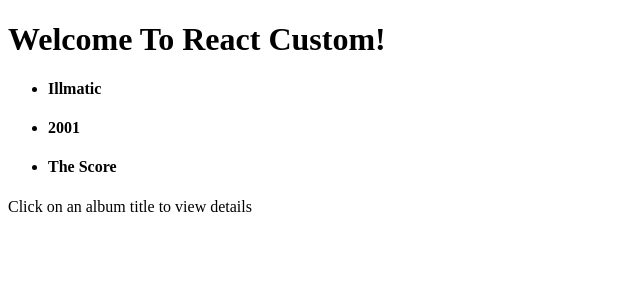
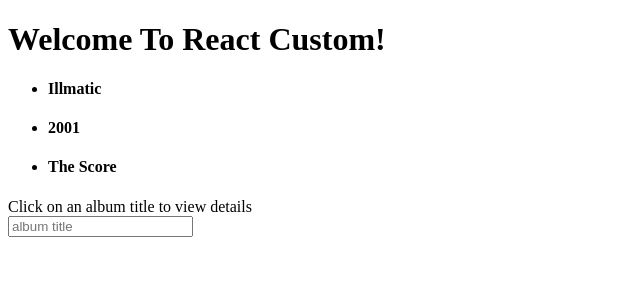
Before and after one commit to edgarfinn/Webpack-heroku-test, a React app: page / in a window 1280 px wide. Shown: the top 300 px of the page, without its empty margins (0-640 px from the left). Built offline with nearby package versions, Linux system fonts and the light colour scheme.

Commit message:
configure basic react form input

```diff
--- a/package.json
+++ b/package.json
@@ -30,6 +30,7 @@
     "react": "^16.2.0",
     "react-dom": "^16.2.0",
     "react-redux": "^5.0.7",
-    "redux": "^3.7.2"
+    "redux": "^3.7.2",
+    "redux-form": "^7.3.0"
   }
 }
--- a/src/components/App.js
+++ b/src/components/App.js
@@ -1,6 +1,7 @@
 import React, {Component} from 'react';
 import AlbumList from '../containers/AlbumList/album_list';
 import AlbumDetail from '../containers/AlbumDetail/album_detail';
+import NewAlbumForm from '../containers/NewAlbumForm/new_album_form';
 
 class App extends Component {
   render() {
@@ -9,9 +10,11 @@
         <h1>Welcome To React Custom!</h1>
         <AlbumList />
         <AlbumDetail />
+        <NewAlbumForm />
       </div>
     )
   }
 }
 
+
 export default App;
--- /dev/null
+++ b/src/containers/NewAlbumForm/InputField/input_field.js
@@ -0,0 +1,13 @@
+import React from 'react';
+
+export default (field) => {
+  return (
+    <div>
+      <input
+        type="text"
+        placeholder="album title"
+        {...field.input}
+      />
+    </div>
+  )
+}
--- /dev/null
+++ b/src/containers/NewAlbumForm/new_album_form.js
@@ -0,0 +1,29 @@
+import React from 'react';
+import {Field, reduxForm} from 'redux-form';
+import InputField from './InputField/input_field.js';
+
+const NewAlbumForm = (props) => {
+
+  const onSubmit = (values) => {
+    console.log('values submitted', values);
+  }
+
+  const {handleSubmit} = props;
+  return (
+    <div>
+      <form
+        onSubmit={handleSubmit(onSubmit.bind(this))}
+        >
+          <Field
+            name="NewAlbum"
+            component={InputField}
+          />
+
+      </form>
+    </div>
+  )
+};
+
+export default reduxForm({
+  form: 'AddNewAlbum'
+})(NewAlbumForm)
--- a/src/reducers/index.js
+++ b/src/reducers/index.js
@@ -1,10 +1,12 @@
 import { combineReducers } from 'redux';
 import AlbumsReducer from './reducer_albums';
 import ActiveAlbum from './reducer_active_album';
+import {reducer as formReducer} from 'redux-form';
 
 const rootReducer = combineReducers({
   albums: AlbumsReducer,
-  activeAlbum: ActiveAlbum
+  activeAlbum: ActiveAlbum,
+  form: formReducer
 });
 
 export default rootReducer;
```
Also changed, not shown: 1 other file (tests, documents, lock files or other folders).
